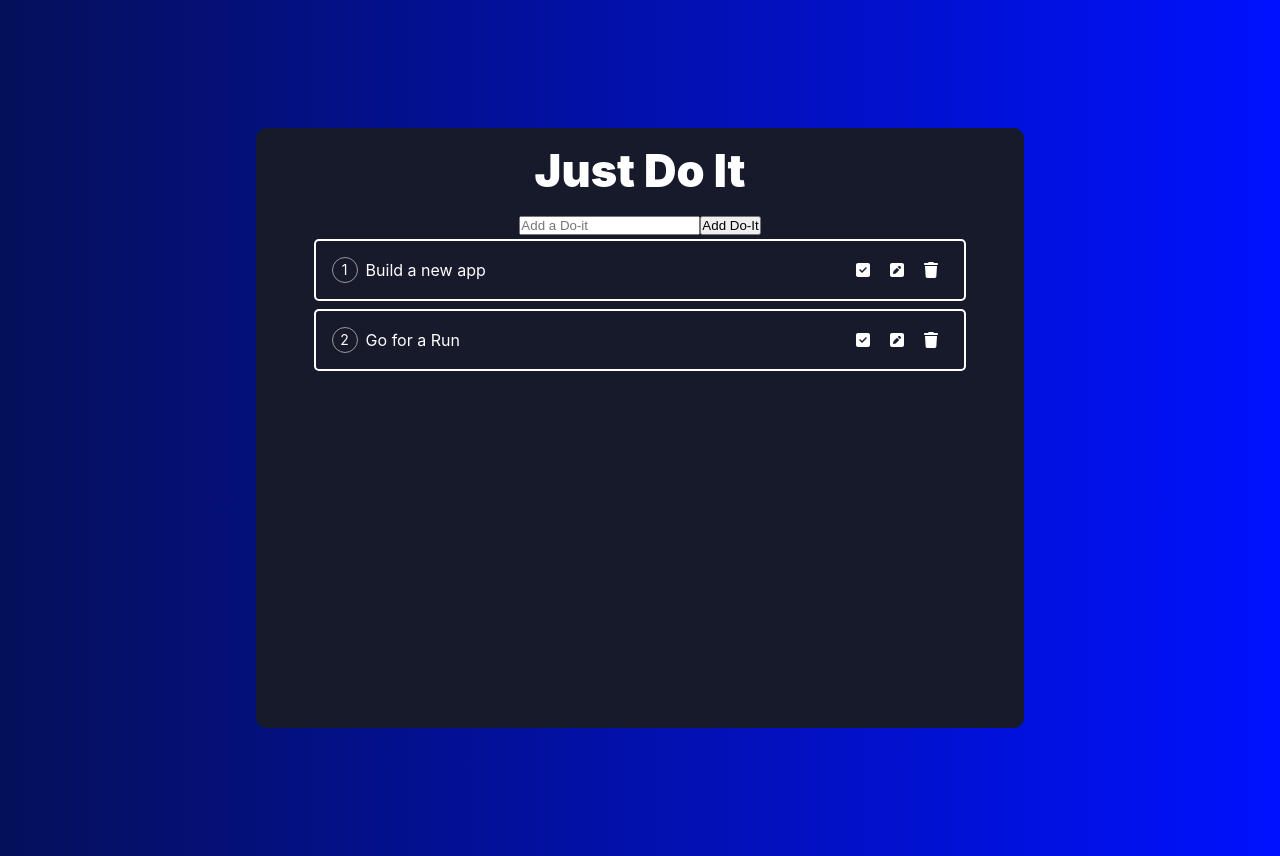
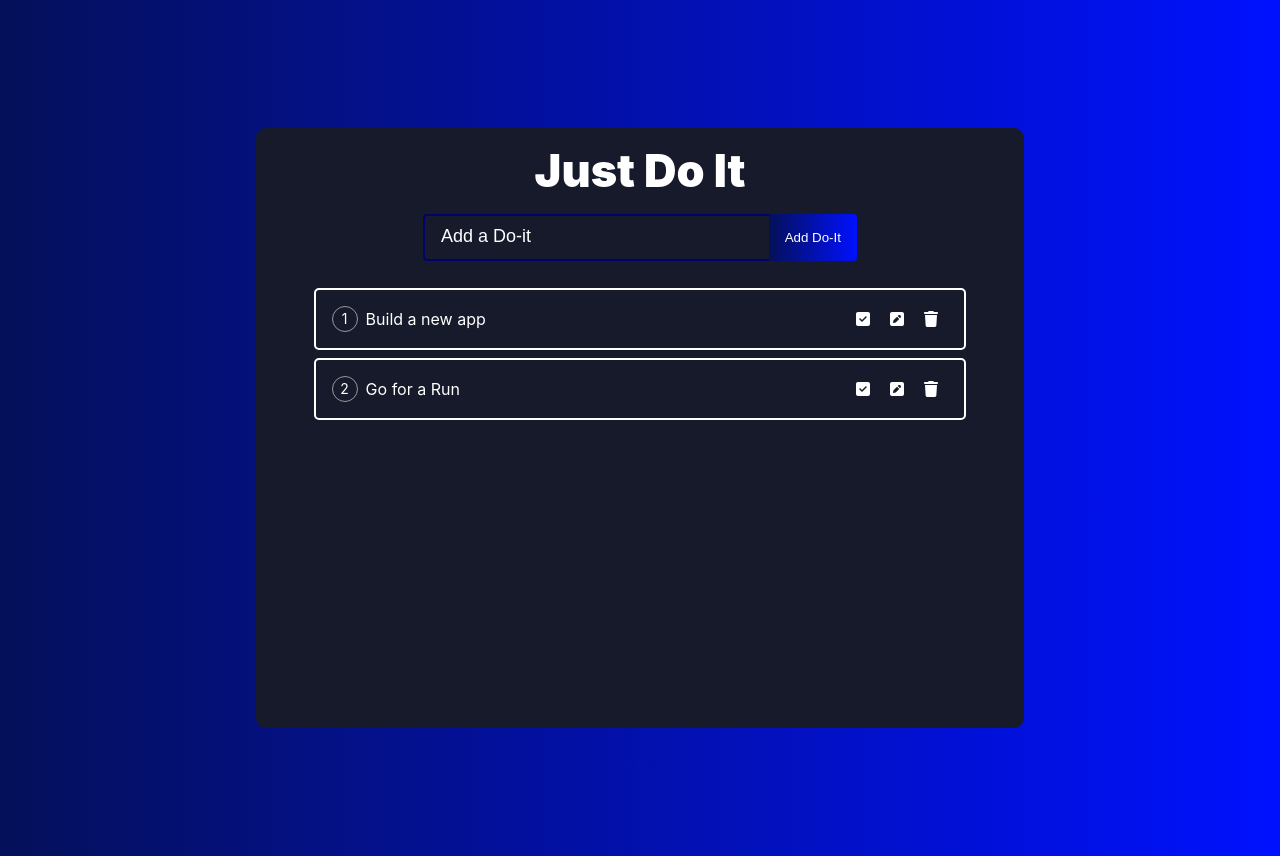
Before and after one commit to JubzCodes/Do-it, a React (Create React App) app: page / in a window 1280 px wide. Built offline with nearby package versions, Linux system fonts and the light colour scheme.

Commit message:
add input and button css

```diff
--- a/src/App.css
+++ b/src/App.css
@@ -115,3 +115,37 @@ body {
 .icons span:hover {
   color: #999;
 }
+
+.doit-input {
+  padding: 14px 32px 14px 16px;
+  border-radius: 4px 0 0 4px;
+  border: 2px solid rgb(1, 1, 112);
+  border-right: none;
+  outline: none;
+  width: 45%;
+  background: transparent;
+  color: white;
+  margin-bottom: 3%;
+}
+
+.doit-input::placeholder {
+  color: white;
+  font-size: large;
+  font-weight: 500;
+
+}
+
+.doit-button {
+  padding: 16px;
+  border: none;
+  border-radius: 0 4px 4px 0;
+  cursor: pointer;
+  outline: none;
+  background: linear-gradient(
+    90deg,
+    rgb(5, 16, 90) 0%,
+    rgb(0, 17, 255) 100%
+  );
+  color: #fff;
+  text-transform: capitalize;
+}
--- a/src/App.js
+++ b/src/App.js
@@ -66,6 +66,8 @@ function App() {
           Add Do-It
         </button>
       </form>
+
+
       {doIt &&
         doIt
           .sort((a, b) => (a.id > b.id ? 1 : -1))
```
Lines whose indentation alone changed are shown as unchanged.
